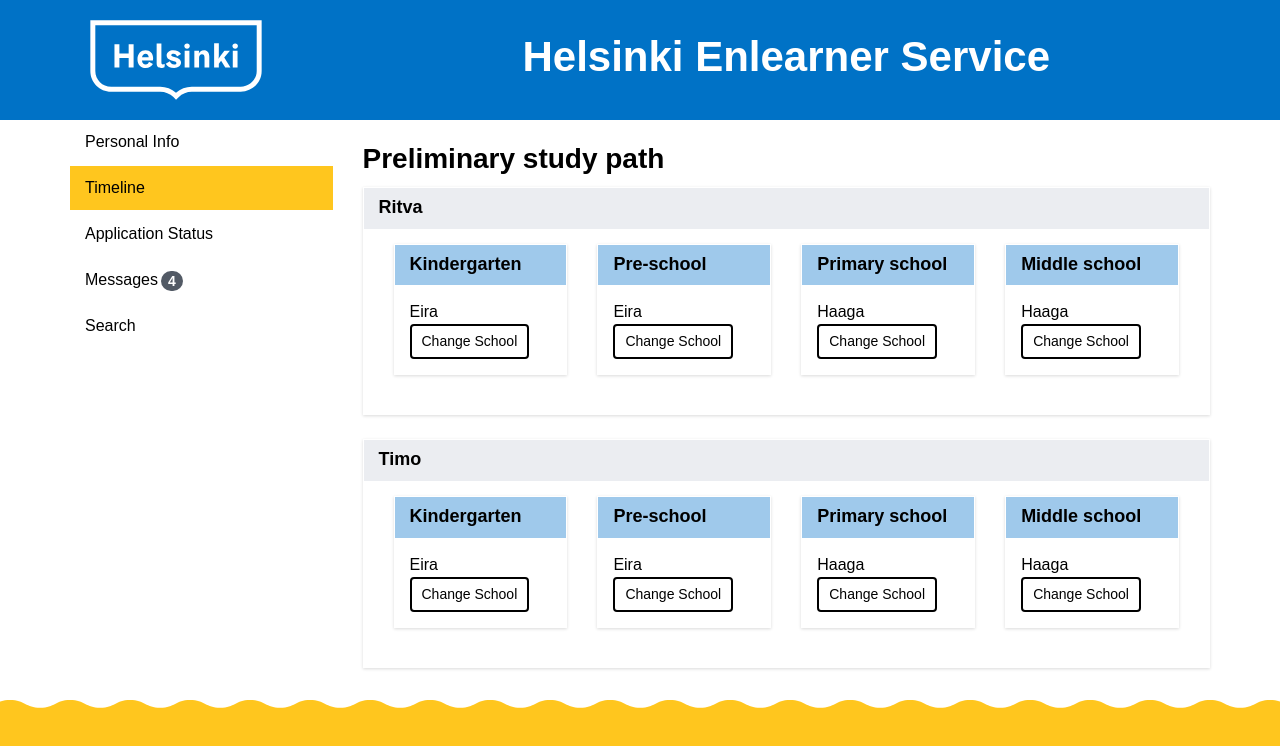
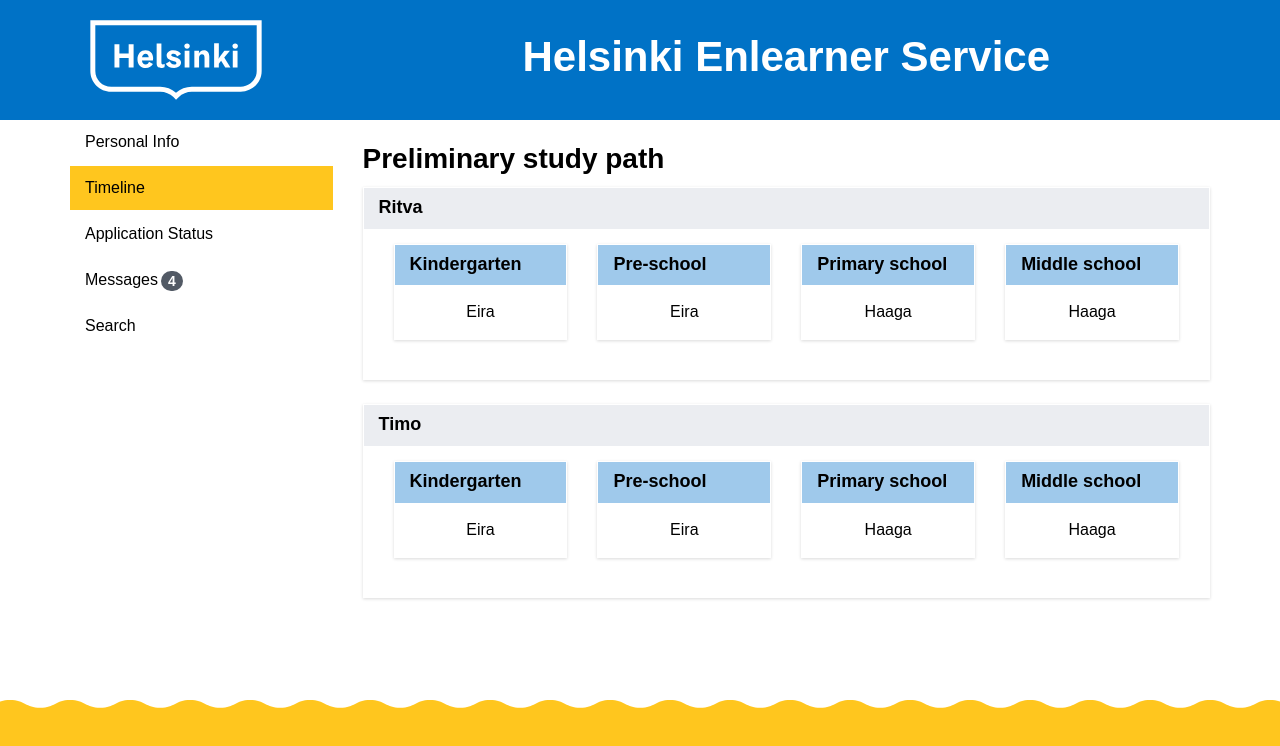
Before and after one commit to visapartanen/Helsinkiproject, a React (Create React App) app: page / in a window 1280 px wide. Both pictures are taken after a click on the link "Timeline". Shown: the top 746 px of the page. Built offline with nearby package versions, Linux system fonts and the light colour scheme; a web font is replaced by a local one.

Commit message:
Remove change school button

```diff
--- a/src/Timeline.js
+++ b/src/Timeline.js
@@ -27,8 +27,7 @@
             <h5 className="panel-title">{title}</h5>
           </div>
           <div className="panel-body">
-            <div>{name}</div>
-            <button className="btn btn-default btn-sm">Change School</button>
+            <div className="school-name">{name}</div>
           </div>
         </div>
       </div>
--- a/src/sass/main.scss
+++ b/src/sass/main.scss
@@ -108,3 +108,8 @@
 .categories {
 	margin: 10px;
 }
+
+.school-name {
+	text-align: center;
+	font-weight: 500;
+}
```
Also changed, not shown: public/css/main.css.
